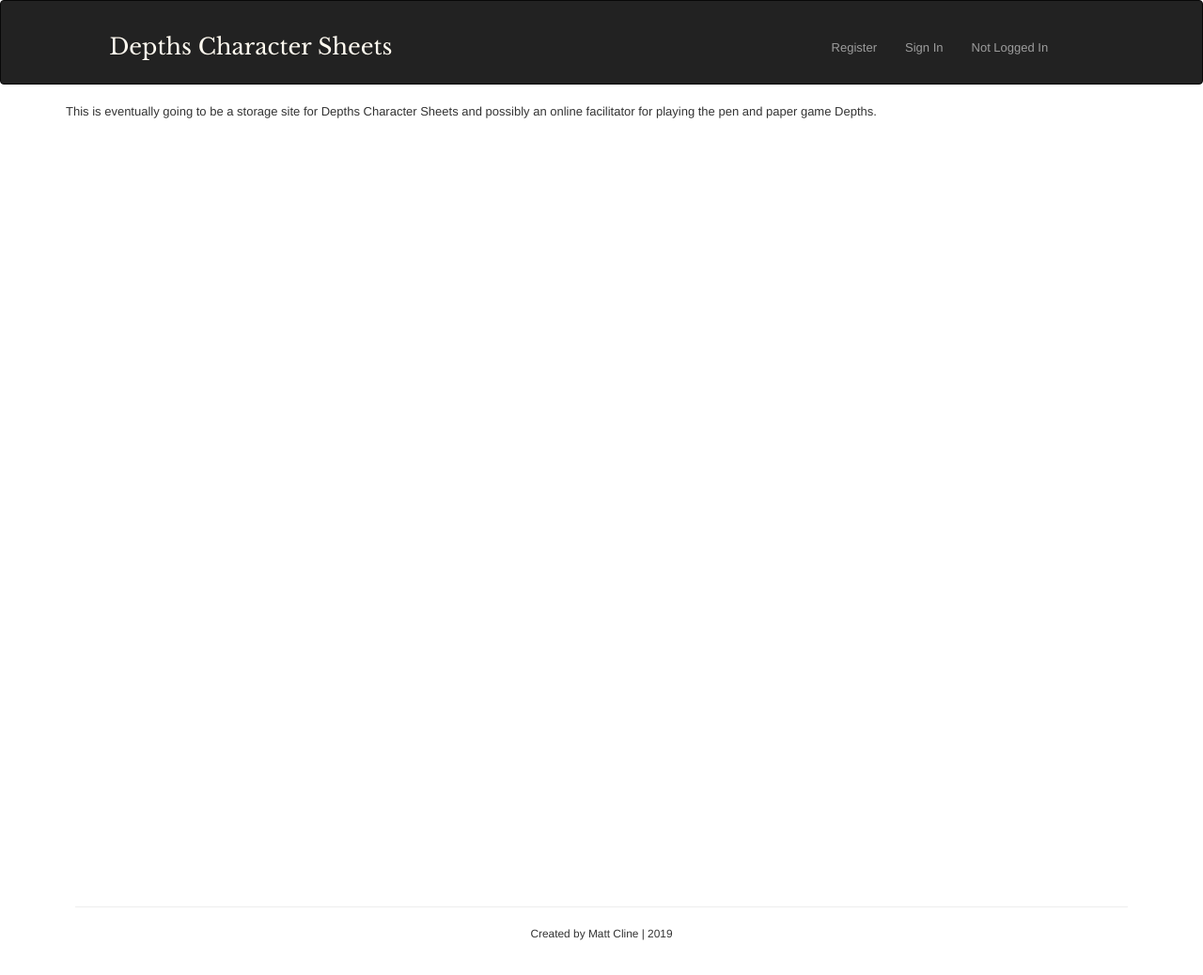
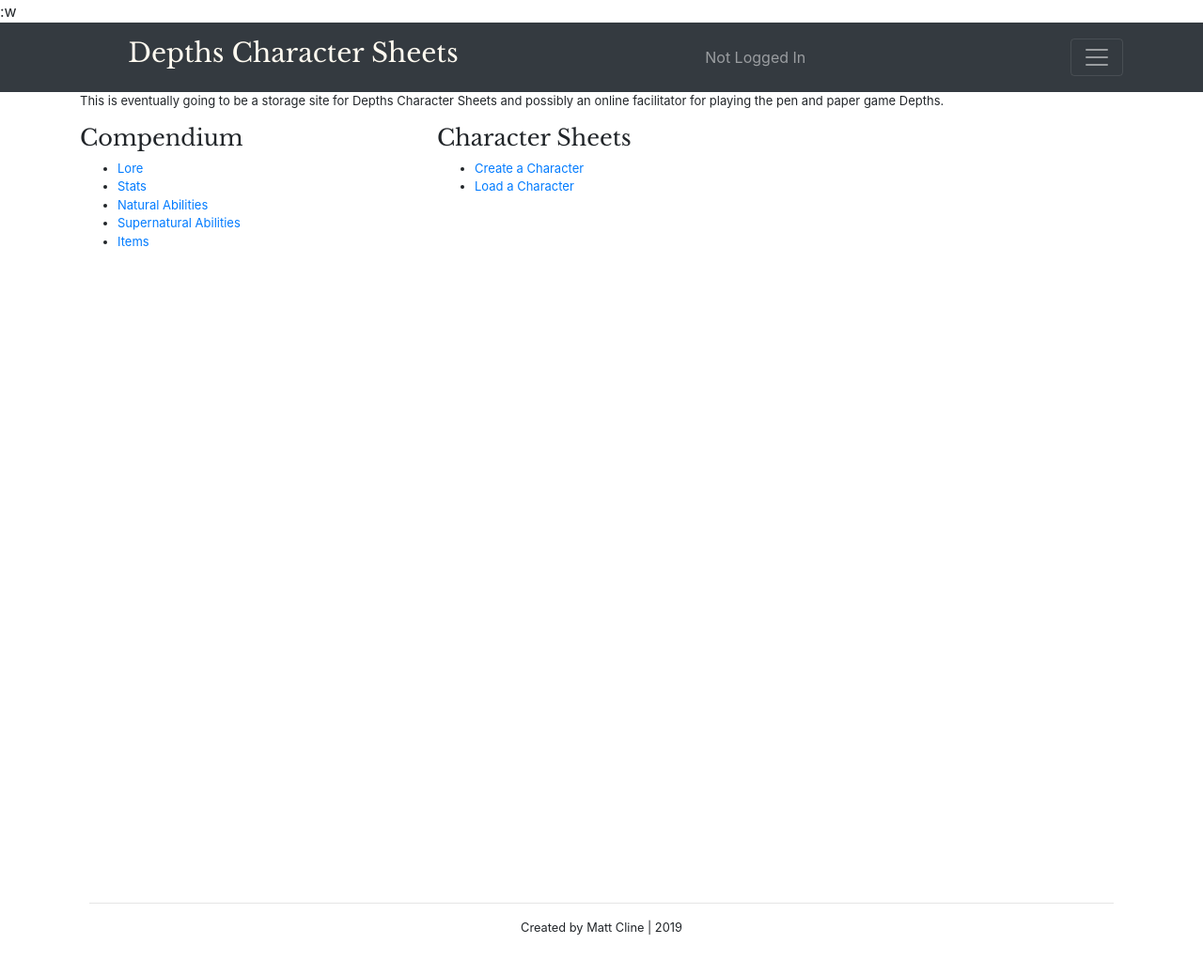
Before and after one commit to ironarmchad/depths_char_sheet, a Flask app: page / in a window 1280 px wide. Shown: the whole page at 94% size. Run offline with Flask 2, Linux system fonts and the light colour scheme; some libraries are stand-ins or nearby versions.

Commit message:
some error corrects and compendium is about 20% done

```diff
--- a/app/__init__.py
+++ b/app/__init__.py
@@ -28,6 +28,9 @@ def create_app(config_type):
     from app.character import main
     app.register_blueprint(main)
 
+    from app.compendium import compend
+    app.register_blueprint(compend)
+
     from app.auth import authentication
     app.register_blueprint(authentication)
 
--- a/app/auth/templates/404.html
+++ b/app/auth/templates/404.html
@@ -5,6 +5,6 @@
 <br>
 <div class="container">
     <h4>Sorry, the page you are looking for could not be found </h4>
-    <span class="label label-primary"><a href="{{ urlfor('main.display_books') }}" style="color: floralwhite">Back to Home</a></span>
+    <span class="label label-primary"><a href="{{ url_for('main.home_page') }}" style="color: floralwhite">Back to Home</a></span>
 </div>
 {% endblock content %}
--- a/app/character/routes.py
+++ b/app/character/routes.py
@@ -4,5 +4,4 @@ from flask import render_template
 
 @main.route('/')
 def home_page():
-    print('it is routing')
     return render_template('home.html')
--- a/app/character/templates/home.html
+++ b/app/character/templates/home.html
@@ -6,4 +6,25 @@
             for playing the pen and paper game Depths.
         </p>
     </div>
+    <div class="container">
+        <div class="row">
+            <div class="col-md-4">
+                <h4>Compendium</h4>
+                <ul>
+                    <li><a href="">Lore</a></li>
+                    <li><a href="">Stats</a></li>
+                    <li><a href="">Natural Abilities</a></li>
+                    <li><a href="">Supernatural Abilities</a></li>
+                    <li><a href="">Items</a></li>
+                </ul>
+            </div>
+            <div class="col-md-4">
+                <h4>Character Sheets</h4>
+                <ul>
+                    <li><a href="">Create a Character</a></li>
+                    <li><a href="">Load a Character</a></li>
+                </ul>
+            </div>
+        </div>
+    </div>
 {% endblock content %}
--- a/app/character/templates/layout.html
+++ b/app/character/templates/layout.html
@@ -7,41 +7,47 @@
     <head>
         <meta charset="UTF-8">
         <title> depths </title>
-        <link rel="stylesheet" href="https://stackpath.bootstrapcdn.com/bootstrap/3.4.1/css/bootstrap.min.css">
-        <link href="https://fonts.googleapis.com/css?family=Libre+Baskerville&display=swap" rel="stylesheet">
-        <link rel="stylesheet" href="{{ url_for('static', filename = 'css/styles.css') }}">
+        <link rel="stylesheet" href="https://stackpath.bootstrapcdn.com/bootstrap/4.3.1/css/bootstrap.min.css" integrity="sha384-ggOyR0iXCbMQv3Xipma34MD+dH/1fQ784/j6cY/iJTQUOhcWr7x9JvoRxT2MZw1T" crossorigin="anonymous">
+        <script src="https://code.jquery.com/jquery-3.3.1.slim.min.js" integrity="sha384-q8i/X+965DzO0rT7abK41JStQIAqVgRVzpbzo5smXKp4YfRvH+8abtTE1Pi6jizo" crossorigin="anonymous"></script>
+		<script src="https://cdnjs.cloudflare.com/ajax/libs/popper.js/1.14.7/umd/popper.min.js" integrity="sha384-UO2eT0CpHqdSJQ6hJty5KVphtPhzWj9WO1clHTMGa3JDZwrnQq4sF86dIHNDz0W1" crossorigin="anonymous"></script>
+		<script src="https://stackpath.bootstrapcdn.com/bootstrap/4.3.1/js/bootstrap.min.js" integrity="sha384-JjSmVgyd0p3pXB1rRibZUAYoIIy6OrQ6VrjIEaFf/nJGzIxFDsf4x0xIM+B07jRM" crossorigin="anonymous"></script>
+		<link href="https://fonts.googleapis.com/css?family=Libre+Baskerville&display=swap" rel="stylesheet">
+        <link rel="stylesheet" type="text/css" href="{{ url_for('static', filename='css/styles.css') }}">
     </head>
 {% endblock head %}
 
 {% block body %}
 <body>
     <div class="wrapper">
-        {% block navbar %}
-            <nav class="navbar navbar-inverse">
+        {% block navbar %}:w
+
+            <nav class="navbar navbar-dark bg-dark">
                 <div class="container">
                     <a class="navbar navbar-text" href="{{ url_for('main.home_page') }}">
                         <h3 class="title"> Depths Character Sheets </h3>
                     </a>
 
-                    <ul class="nav navbar-nav pull-right">
-                        <li><a href="{{ url_for('authentication.register_user') }}"> Register </a></li>
-                        <li>
+                    <span class="navbar-text">
+                        {% if current_user.is_authenticated %}
+                            Logged In as <b style="color:#6666CC">{{ current_user.user_name.title() }}</b>
+                        {% else %}
+                            Not Logged In
+                        {% endif %}
+                    </span>
+
+                    <button class="navbar-toggler" type="button" data-toggle="collapse" data-target="#navbarNavAltMarkup" aria-controls="navbarNavAltMarkup" aria-expanded="false" aria-label="Toggle navigation">
+                        <span class="navbar-toggler-icon"></span>
+                    </button>
+                    <div class="collapse navbar-collapse" id="navbarNavAltMarkup">
+                        <div class="navbar-nav">
+                            <a class="nav-link" href="{{ url_for('authentication.register_user') }}"> Register </a>
                             {% if current_user.is_authenticated %}
-                                <a href="{{ url_for('authentication.log_out_user') }}"> Sign Out</a>
+                            <a class="nav-link" href="{{ url_for('authentication.log_out_user') }}"> Sign Out</a>
                             {% else %}
-                                <a href="{{ url_for('authentication.do_the_login') }}">Sign In</a>
+                            <a class="nav-link" href="{{ url_for('authentication.do_the_login') }}">Sign In</a>
                             {% endif %}
-                        </li>
-                        <li>
-                            <a href="">
-                                {% if current_user.is_authenticated %}
-                                    Logged In as <b style="color:#6666CC">{{ current_user.user_name.title() }}</b>
-                                {% else %}
-                                    Not Logged In
-                                {% endif %}
-                            </a>
-                        </li>
-                    </ul>
+                        </div>
+                    </div>
                 </div>
             </nav>
 
--- /dev/null
+++ b/app/compendium/__init__.py
@@ -0,0 +1,5 @@
+from flask import Blueprint
+
+compend = Blueprint('compend', __name__, template_folder='templates')
+
+from app.compendium import routes
--- a/app/static/css/styles.css
+++ b/app/static/css/styles.css
@@ -1,11 +1,11 @@
 html, body {height: 100%; margin: 0; padding: 0}
 h1, h2, h3, h4 { font-family: 'Libre Baskerville', serif }
-p, li { font-size: small }
-ul { position: relative; top: 25px; right: 7% }
+p, li { font-size: small}
+ul { margin: 0 }
 footer{ position: absolute; width: 100%; left: 0; bottom: 0; height: 40px }
 a h3 {position: relative; left: 10%}
 
-.navebar-inverse { height: 5%; width: 80% }
+.navebar-dark { height: 4%; width: 80% }
 .ftr {padding: 25px}
 .wrapper {position: relative; min-height: 120%;}
 .title { color: floralwhite }
```
Also changed, not shown: app/compendium/forms.py (added, +16 -0 lines), app/compendium/models.py (added, +16 -0 lines), app/compendium/routes.py (added, +29 -0 lines), app/compendium/templates/compendium.html (added, +10 -0 lines), app/compendium/templates/create_compend.html (added, +9 -0 lines).
